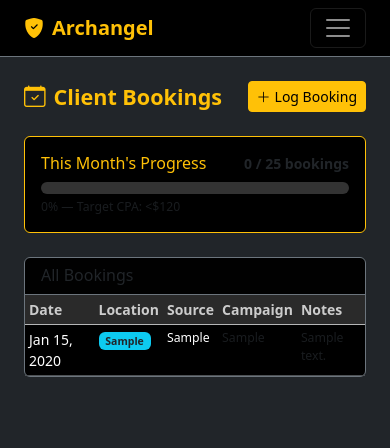
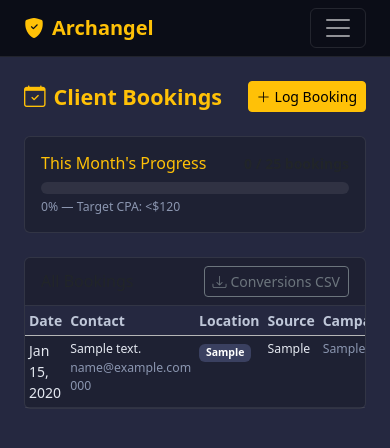
Before and after one commit to turboboom-stack/archangel-dashboard, a Flask app: page /bookings in a window 390 px wide. Shown: the top 448 px of the page. Run offline with Flask 3, Linux system fonts and the light colour scheme; data comes from the database, SQL or seed files in the repository; tables that the repository leaves empty hold one stand-in row (values such as "Sample post").

Commit message:
Add Clio webhook receiver, conversions CSV export, and dashboard color refresh
- POST /webhook/clio: receives bookings from Clio Grow or Zapier, stores GCLID
- GET /api/conversions/export: downloads Google Ads offline conversion CSV
- ClioBooking model gains gclid, email, phone columns with startup migration
- Bookings page shows contact details and GCLID tracking status
- Color scheme: dark navy palette for better contrast and readability
- Chart lines: explicit pointRadius/borderWidth so lines render with sparse data
- Competitor monitor plist: fixed Python path so Gmail digest sends correctly

Co-Authored-By: Claude Sonnet 4.6 <noreply@anthropic.com>

```diff
--- a/app.py
+++ b/app.py
@@ -16,6 +16,14 @@ db.init_app(app)
 
 with app.app_context():
     db.create_all()
+    # Add columns introduced after initial deploy (SQLite ALTER TABLE)
+    from sqlalchemy import text
+    with db.engine.connect() as _conn:
+        _existing = {row[1] for row in _conn.execute(text("PRAGMA table_info(clio_bookings)"))}
+        for _col, _typedef in [("gclid", "VARCHAR(256)"), ("email", "VARCHAR(256)"), ("phone", "VARCHAR(64)")]:
+            if _col not in _existing:
+                _conn.execute(text(f"ALTER TABLE clio_bookings ADD COLUMN {_col} {_typedef}"))
+        _conn.commit()
 
 # Start background scheduler and immediately kick off a full data refresh
 from engines import cache_manager
@@ -412,6 +420,76 @@ def generate_summary():
     return jsonify({"ok": True, "summary": text})
 
 
+@app.route("/webhook/clio", methods=["POST"])
+def clio_webhook():
+    secret = os.environ.get("CLIO_WEBHOOK_SECRET") or config._env.get("CLIO_WEBHOOK_SECRET", "")
+    if secret:
+        incoming = (request.headers.get("x-webhook-secret")
+                    or request.headers.get("x-zapier-secret", ""))
+        if incoming != secret:
+            return jsonify({"error": "Unauthorized"}), 401
+
+    body = request.get_json(silent=True) or request.form.to_dict()
+
+    name = (body.get("name") or body.get("full_name") or body.get("contact_name")
+            or " ".join(filter(None, [body.get("first_name"), body.get("last_name")]))
+            or "Unknown")
+    email = (body.get("email") or body.get("email_address")
+             or body.get("contact_email") or "")
+    phone = (body.get("phone") or body.get("phone_number")
+             or body.get("contact_phone") or body.get("mobile") or "")
+    source   = body.get("utm_source") or body.get("source") or "clio_webhook"
+    campaign = body.get("utm_campaign") or body.get("campaign") or ""
+    gclid    = body.get("gclid") or body.get("google_click_id") or ""
+    notes    = (body.get("message") or body.get("notes")
+                or body.get("description") or name)
+
+    booking = ClioBooking(
+        booking_date=date.today(),
+        source=source,
+        campaign=campaign,
+        notes=notes,
+        gclid=gclid or None,
+        email=email or None,
+        phone=phone or None,
+    )
+    db.session.add(booking)
+    db.session.commit()
+
+    from engines import action_items as ai
+    ai.run_all()
+
+    return jsonify({"received": True, "id": booking.id})
+
+
+@app.route("/api/conversions/export")
+def export_conversions():
+    import io, csv as _csv
+    from flask import make_response
+
+    conversion_action = os.environ.get("GOOGLE_ADS_CONVERSION_ACTION", "Clio Booking")
+    bookings = (
+        db.session.query(ClioBooking)
+        .filter(ClioBooking.gclid.isnot(None))
+        .order_by(ClioBooking.entered_at.desc())
+        .all()
+    )
+
+    output = io.StringIO()
+    writer = _csv.writer(output)
+    writer.writerow(["Google Click ID", "Conversion Name", "Conversion Time",
+                     "Conversion Value", "Conversion Currency"])
+    for b in bookings:
+        conv_time = (b.entered_at.strftime("%Y-%m-%d %H:%M:%S+00:00")
+                     if b.entered_at else date.today().isoformat())
+        writer.writerow([b.gclid, conversion_action, conv_time, "1", "USD"])
+
+    response = make_response(output.getvalue())
+    response.headers["Content-Type"] = "text/csv"
+    response.headers["Content-Disposition"] = "attachment; filename=clio-conversions.csv"
+    return response
+
+
 @app.route("/api/debug/gsc")
 def debug_gsc():
     try:
--- a/models.py
+++ b/models.py
@@ -130,6 +130,9 @@ class ClioBooking(db.Model):
     campaign = db.Column(db.String(256))
     entered_at = db.Column(db.DateTime, default=datetime.utcnow)
     notes = db.Column(db.Text)
+    gclid = db.Column(db.String(256), nullable=True)   # Google Click ID for offline conversion import
+    email = db.Column(db.String(256), nullable=True)
+    phone = db.Column(db.String(64), nullable=True)
 
 
 class AdRecommendation(db.Model):
--- a/static/css/dashboard.css
+++ b/static/css/dashboard.css
@@ -1,7 +1,77 @@
+/* --- Archangel Command Center — Color System --- */
+:root {
+  --arc-bg:        #12141f;
+  --arc-surface:   #1e2133;
+  --arc-surface-2: #252840;
+  --arc-border:    rgba(255,255,255,0.09);
+  --arc-text:      #e4e8f0;
+  --arc-muted:     #8b96b0;
+  --arc-accent:    #ffc107;
+}
+
 body {
   font-size: 0.875rem;
+  background-color: var(--arc-bg) !important;
+  color: var(--arc-text);
 }
 
+/* Nav */
+.navbar.bg-black {
+  background-color: #0b0d17 !important;
+}
+
+/* Override Bootstrap dark card/bg-black to use surface colors */
+.bg-gray-900 {
+  background-color: var(--arc-surface-2) !important;
+}
+
+.card {
+  background-color: var(--arc-surface);
+  border-color: var(--arc-border) !important;
+}
+
+.bg-black {
+  background-color: var(--arc-surface) !important;
+}
+
+.bg-dark {
+  background-color: var(--arc-surface-2) !important;
+}
+
+/* Better contrast muted text */
+.text-muted {
+  color: var(--arc-muted) !important;
+}
+
+/* Tables */
+.table-dark {
+  --bs-table-bg: transparent;
+  --bs-table-hover-bg: rgba(255,255,255,0.05);
+  --bs-table-color: var(--arc-text);
+  --bs-table-border-color: rgba(255,255,255,0.08);
+}
+
+.table-secondary.text-dark {
+  --bs-table-bg: var(--arc-surface-2);
+  color: #bfc7d8 !important;
+}
+
+.table-secondary.text-dark th {
+  color: #bfc7d8 !important;
+}
+
+/* Borders */
+.border-secondary {
+  border-color: var(--arc-border) !important;
+}
+
+/* Progress bars */
+.progress {
+  border-radius: 6px;
+  background-color: rgba(255,255,255,0.08) !important;
+}
+
+/* Misc */
 #summaryText {
   white-space: pre-wrap;
   font-family: inherit;
@@ -16,34 +86,8 @@ body {
   font-size: 0.7rem;
 }
 
-.bg-gray-900 {
-  background-color: #111 !important;
-}
-
-.card {
-  background-color: #111;
-}
-
-.table-dark {
-  --bs-table-bg: transparent;
-  --bs-table-hover-bg: rgba(255,255,255,0.05);
-}
-
-.table-secondary.text-dark {
-  --bs-table-bg: #2a2a2a;
-  color: #ccc !important;
-}
-
-.table-secondary.text-dark th {
-  color: #ccc !important;
-}
-
 .display-6 {
   font-size: 1.75rem;
-}
-
-.progress {
-  border-radius: 6px;
 }
 
 .action-item:hover {
@@ -59,7 +103,7 @@ canvas {
   height: 4px;
 }
 .table-responsive::-webkit-scrollbar-thumb {
-  background: #444;
+  background: #3a3f55;
   border-radius: 2px;
 }
 
@@ -68,12 +112,38 @@ canvas {
   font-weight: 600;
 }
 
-/* Sticky table headers in scrollable containers */
+/* Sticky table headers */
 .sticky-top {
   position: sticky;
   top: 0;
   z-index: 1;
-  background: #2a2a2a;
+  background: var(--arc-surface-2);
 }
 
 .filter-date-input { width: 160px; }
+
+.contact-meta { font-size: .7rem; }
+
+/* Form controls */
+.form-control.bg-dark {
+  background-color: var(--arc-surface-2) !important;
+  border-color: var(--arc-border) !important;
+  color: var(--arc-text) !important;
+}
+
+/* Alert tweaks */
+.alert-secondary {
+  background-color: var(--arc-surface-2) !important;
+  border-color: var(--arc-border) !important;
+  color: var(--arc-text);
+}
+
+/* Code blocks */
+code {
+  color: #79c0ff;
+}
+
+/* Badge secondary */
+.badge.bg-secondary {
+  background-color: #3a4060 !important;
+}
--- a/static/js/dashboard.js
+++ b/static/js/dashboard.js
@@ -56,9 +56,17 @@ function refreshActionItems() {
 function darkChartOptions() {
   return {
     responsive: true,
+    animation: { duration: 400 },
     plugins: {
       legend: {
-        labels: { color: '#aaa', boxWidth: 12 }
+        labels: { color: '#8b96b0', boxWidth: 12, padding: 16 }
+      },
+      tooltip: {
+        backgroundColor: '#1e2133',
+        borderColor: 'rgba(255,255,255,0.12)',
+        borderWidth: 1,
+        titleColor: '#e4e8f0',
+        bodyColor: '#8b96b0',
       }
     },
   };
@@ -67,7 +75,29 @@ function darkChartOptions() {
 function darkAxis(labelSuffix, position) {
   return {
     position,
-    ticks: { color: '#aaa', callback: v => `${v}${labelSuffix === '$' ? '' : ''}` },
-    grid: { color: 'rgba(255,255,255,0.07)' },
+    ticks: {
+      color: '#8b96b0',
+      callback: v => labelSuffix === '$' ? `$${v}` : v,
+    },
+    grid: { color: 'rgba(255,255,255,0.06)' },
+    border: { color: 'rgba(255,255,255,0.08)' },
   };
 }
+
+/* Shared line dataset styling — call this to ensure lines always render */
+function lineDataset(label, data, color, extra) {
+  return {
+    label,
+    data,
+    borderColor: color,
+    backgroundColor: color + '20',  // hex color with 12% alpha
+    borderWidth: 2,
+    pointRadius: 5,
+    pointHoverRadius: 7,
+    pointBackgroundColor: color,
+    tension: 0.35,
+    fill: false,
+    spanGaps: true,
+    ...extra,
+  };
+}
--- a/templates/bookings.html
+++ b/templates/bookings.html
@@ -54,26 +54,40 @@
 
 <!-- Booking Log -->
 <div class="card bg-black border-secondary">
-  <div class="card-header border-secondary">
+  <div class="card-header border-secondary d-flex justify-content-between align-items-center">
     <h6 class="mb-0">All Bookings</h6>
+    <a href="/api/conversions/export" class="btn btn-sm btn-outline-secondary" title="Download for Google Ads offline conversion import">
+      <i class="bi bi-download me-1"></i>Conversions CSV
+    </a>
   </div>
   <div class="table-responsive">
     <table class="table table-dark table-hover table-sm mb-0">
       <thead class="table-secondary text-dark">
-        <tr><th>Date</th><th>Location</th><th>Source</th><th>Campaign</th><th>Notes</th></tr>
+        <tr><th>Date</th><th>Contact</th><th>Location</th><th>Source</th><th>Campaign</th><th>GCLID</th></tr>
       </thead>
       <tbody>
         {% for b in bookings %}
         <tr>
           <td>{{ b.booking_date.strftime('%b %d, %Y') }}</td>
-          <td><span class="badge {% if b.location == 'SD' %}bg-warning text-dark{% else %}bg-info text-dark{% endif %}">{{ b.location or '—' }}</span></td>
+          <td class="small">
+            {{ b.notes or '—' }}
+            {% if b.email %}<div class="text-muted" class="contact-meta">{{ b.email }}</div>{% endif %}
+            {% if b.phone %}<div class="text-muted" class="contact-meta">{{ b.phone }}</div>{% endif %}
+          </td>
+          <td><span class="badge {% if b.location == 'SD' %}bg-warning text-dark{% elif b.location == 'AV' %}bg-info text-dark{% else %}bg-secondary{% endif %}">{{ b.location or '—' }}</span></td>
           <td class="small">{{ b.source or '—' }}</td>
           <td class="small text-muted">{{ b.campaign or '—' }}</td>
-          <td class="small text-muted">{{ b.notes or '' }}</td>
+          <td class="small">
+            {% if b.gclid %}
+              <span class="badge bg-success" title="{{ b.gclid }}">✓ tracked</span>
+            {% else %}
+              <span class="text-muted">—</span>
+            {% endif %}
+          </td>
         </tr>
         {% else %}
         <tr>
-          <td colspan="5" class="text-center text-muted py-4">No bookings logged yet. Click "Log Booking" to add.</td>
+          <td colspan="6" class="text-center text-muted py-4">No bookings logged yet. Click "Log Booking" to add.</td>
         </tr>
         {% endfor %}
       </tbody>
```
Also changed, not shown: templates/paid_ads.html (+13 -4 lines).
